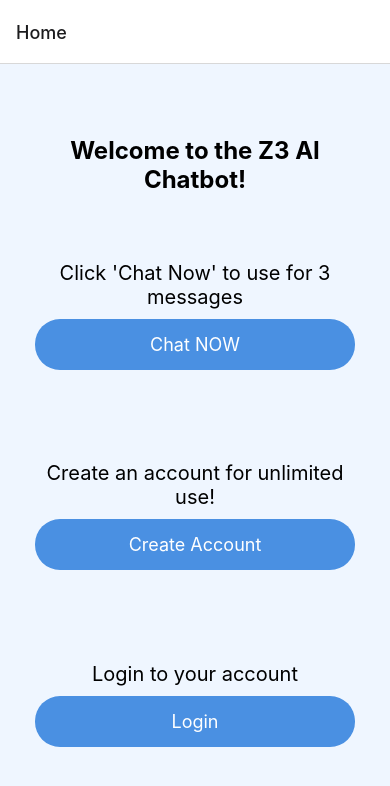
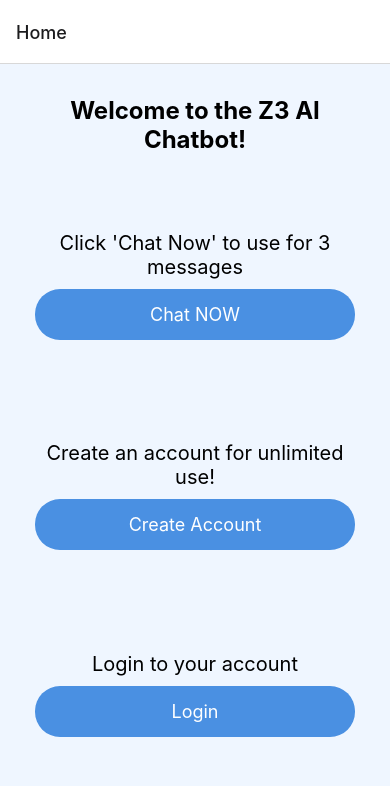
Before and after one commit to zrjohnson3/uri-ai-lab-chatbot, a React Native app: screen /Home in a window 390 px wide. Shown: the top 786 px of the page. Built offline with nearby package versions, Linux system fonts and the light colour scheme; no server answers; what tailwind-react-native-classnames would draw is missing.

Commit message:
Cleaned up code and styling

```diff
--- a/components/Landing.tsx
+++ b/components/Landing.tsx
@@ -60,6 +60,10 @@ const styles = StyleSheet.create({
         fontWeight: 'bold',
         // marginBottom: 30,
         textAlign: 'center',
+        // make header the very top of the screen
+        marginVertical: -50,
+        paddingBottom: 50,
+
     },
     actionCard: {
         width: '100%',
```
Also changed, not shown: App.tsx (+0 -15 lines).
